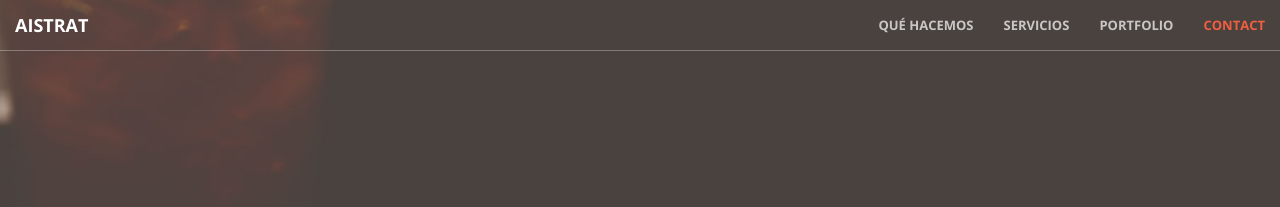
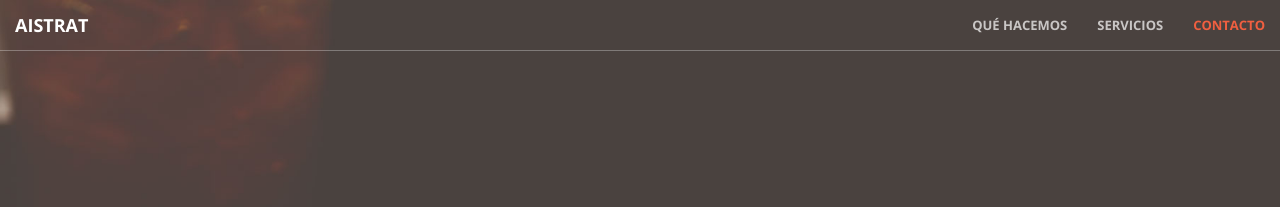
Before and after one commit to PabloZV/PabloZV.github.io, a Jekyll site: the page built from index.html, in a window 1280 px wide. Shown: the top 207 px of the page. Built offline with Jekyll 4.4.1, drawn with Linux system fonts in a browser that asks for light colours.

Commit message:
se modifica navbar

```diff
--- a/_includes/nav.html
+++ b/_includes/nav.html
@@ -20,11 +20,13 @@
                 <li>
                     <a class="page-scroll" href="#services">Servicios</a>
                 </li>
+                <!--
                 <li>
                     <a class="page-scroll" href="#portfolio">Portfolio</a>
                 </li>
+                -->
                 <li>
-                    <a class="page-scroll" href="#contact">Contact</a>
+                    <a class="page-scroll" href="#contact">Contacto</a>
                 </li>
             </ul>
         </div>
```
